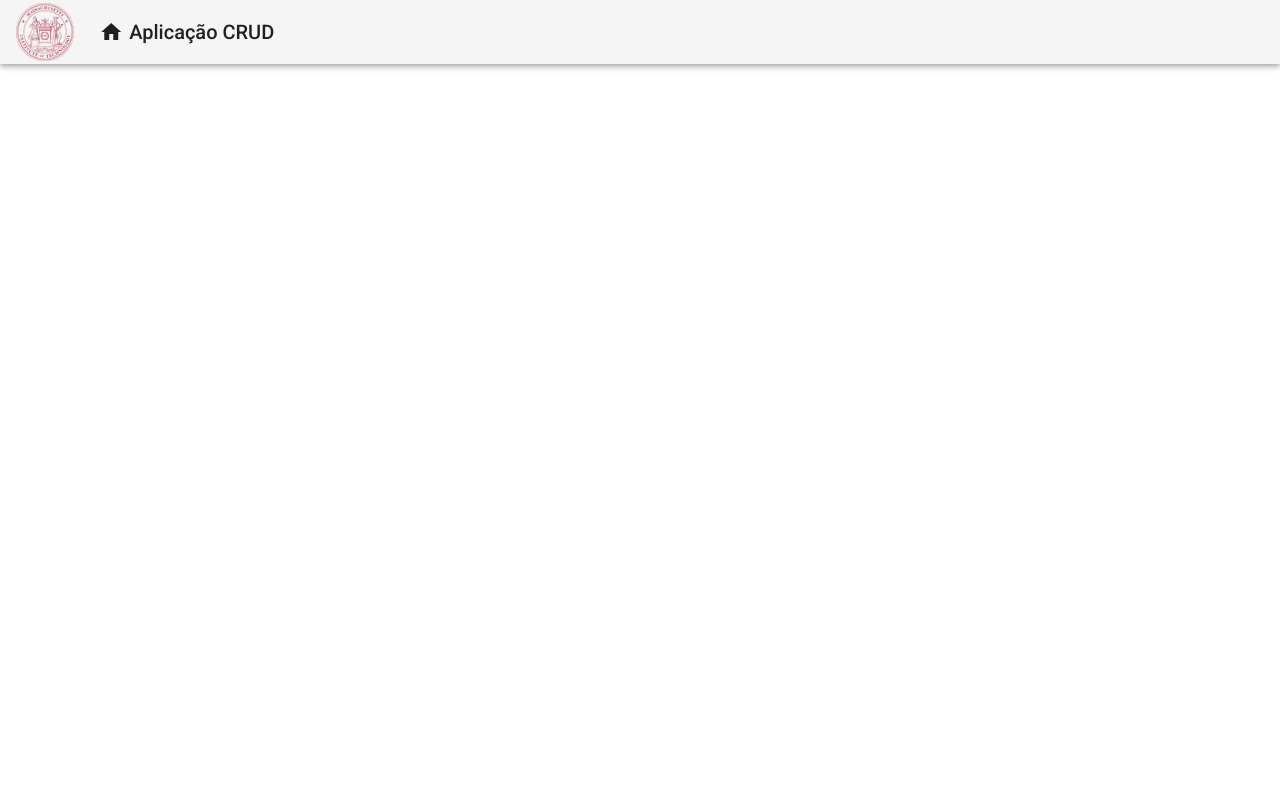
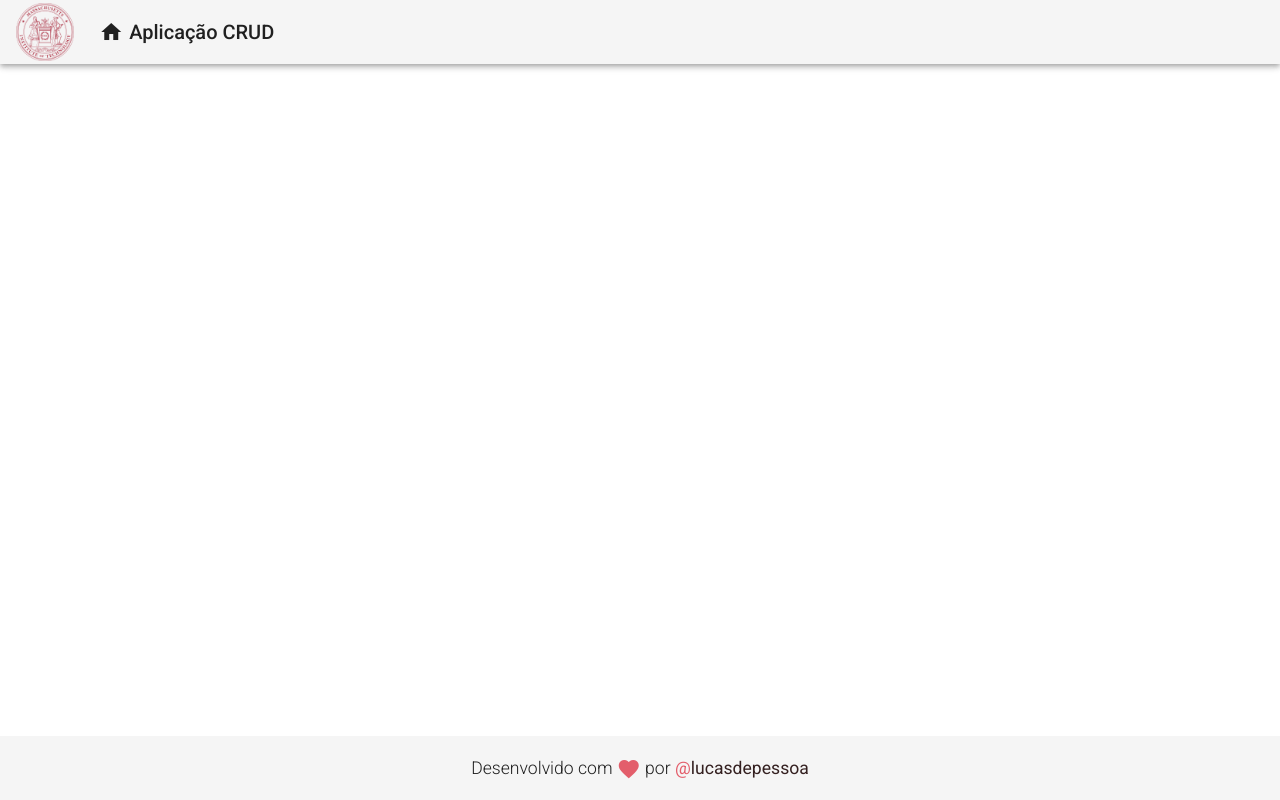
Before and after one commit to lucasdepessoa/angular-products, an Angular app in the folder frontend/: page / in a window 1280 px wide. Built offline with nearby package versions, Linux system fonts and the light colour scheme.

Commit message:
component footer created and configured

```diff
--- a/frontend/src/app/app.component.html
+++ b/frontend/src/app/app.component.html
@@ -1 +1,2 @@
 <app-header></app-header>
+<app-footer></app-footer>
--- a/frontend/src/app/app.module.ts
+++ b/frontend/src/app/app.module.ts
@@ -7,11 +7,13 @@ import { BrowserAnimationsModule } from '@angular/platform-browser/animations';
 import { HeaderComponent } from './components/template/header/header.component';
 
 import { MatToolbarModule } from '@angular/material/toolbar';
+import { FooterComponent } from './components/template/footer/footer.component';
 
 @NgModule({
   declarations: [
     AppComponent,
-    HeaderComponent
+    HeaderComponent,
+    FooterComponent
   ],
   imports: [
     BrowserModule,
--- /dev/null
+++ b/frontend/src/app/components/template/footer/footer.component.css
@@ -0,0 +1,18 @@
+.footer {
+  position: fixed;
+  bottom: 0;
+
+  display: flex;
+  justify-content: center;
+}
+
+.footer > span {
+  font-size: 1.1rem;
+  font-weight: 300;
+}
+
+a.link-copyright{
+  text-decoration: none;
+  color: rgb(52 32 32);
+  font-weight: normal;
+}
--- /dev/null
+++ b/frontend/src/app/components/template/footer/footer.component.html
@@ -0,0 +1,9 @@
+<mat-toolbar class="footer">
+  <span>
+    Desenvolvido com
+    <i class="material-icons red v-middle">
+      favorite
+    </i>
+    por <strong><a class="link-copyright" href="https://github.com/lucasdepessoa"><span class="red">@</span>lucasdepessoa</a></strong>
+  </span>
+</mat-toolbar>
--- /dev/null
+++ b/frontend/src/app/components/template/footer/footer.component.ts
@@ -0,0 +1,15 @@
+import { Component, OnInit } from '@angular/core';
+
+@Component({
+  selector: 'app-footer',
+  templateUrl: './footer.component.html',
+  styleUrls: ['./footer.component.css']
+})
+export class FooterComponent implements OnInit {
+
+  constructor() { }
+
+  ngOnInit(): void {
+  }
+
+}
--- a/frontend/src/styles.css
+++ b/frontend/src/styles.css
@@ -2,3 +2,14 @@
 
 html, body { height: 100%; }
 body { margin: 0; font-family: Roboto, "Helvetica Neue", sans-serif; }
+
+
+/* In this file, I can set global style settings */
+
+.red {
+  color: rgb(227,94,107);
+}
+
+.v-middle{
+  vertical-align: middle;
+}
```
